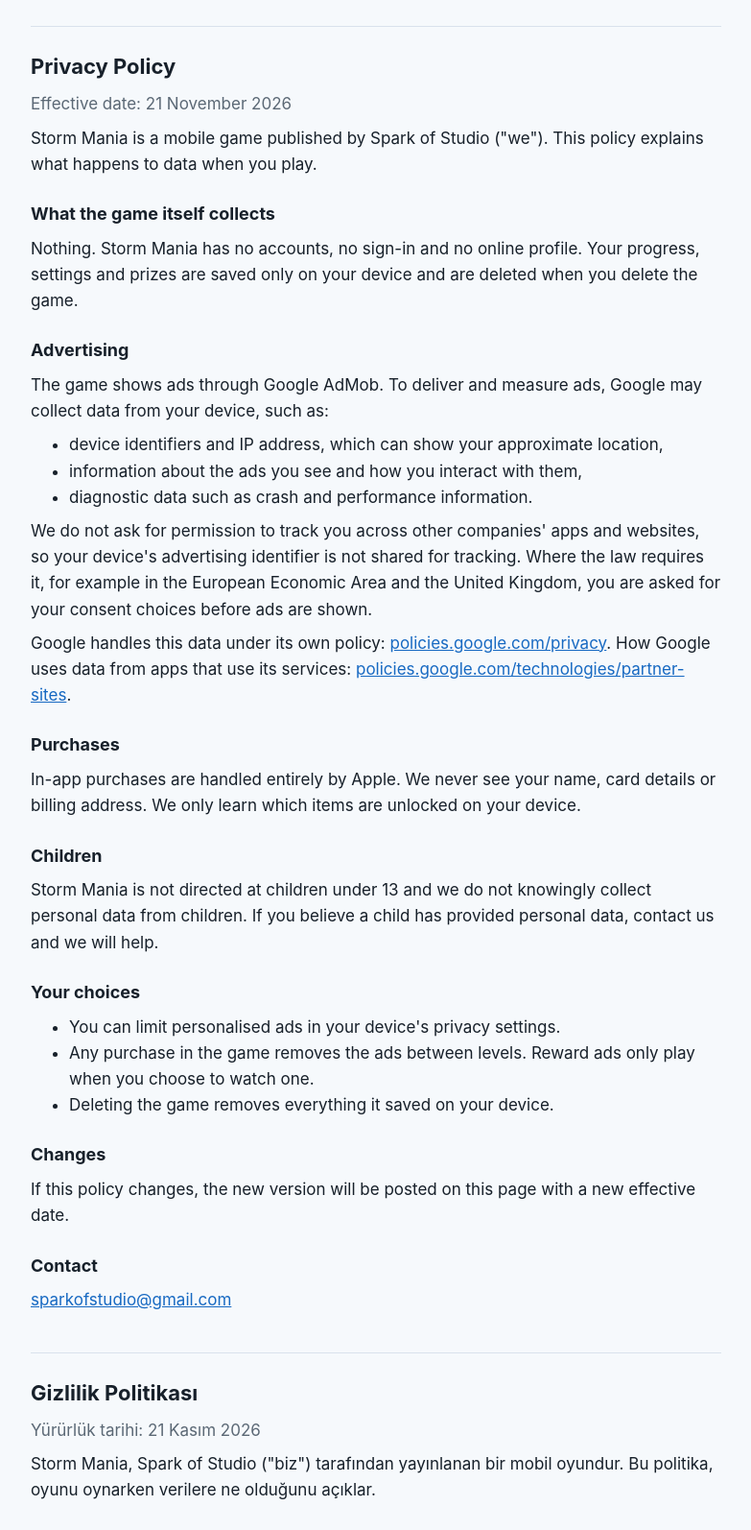
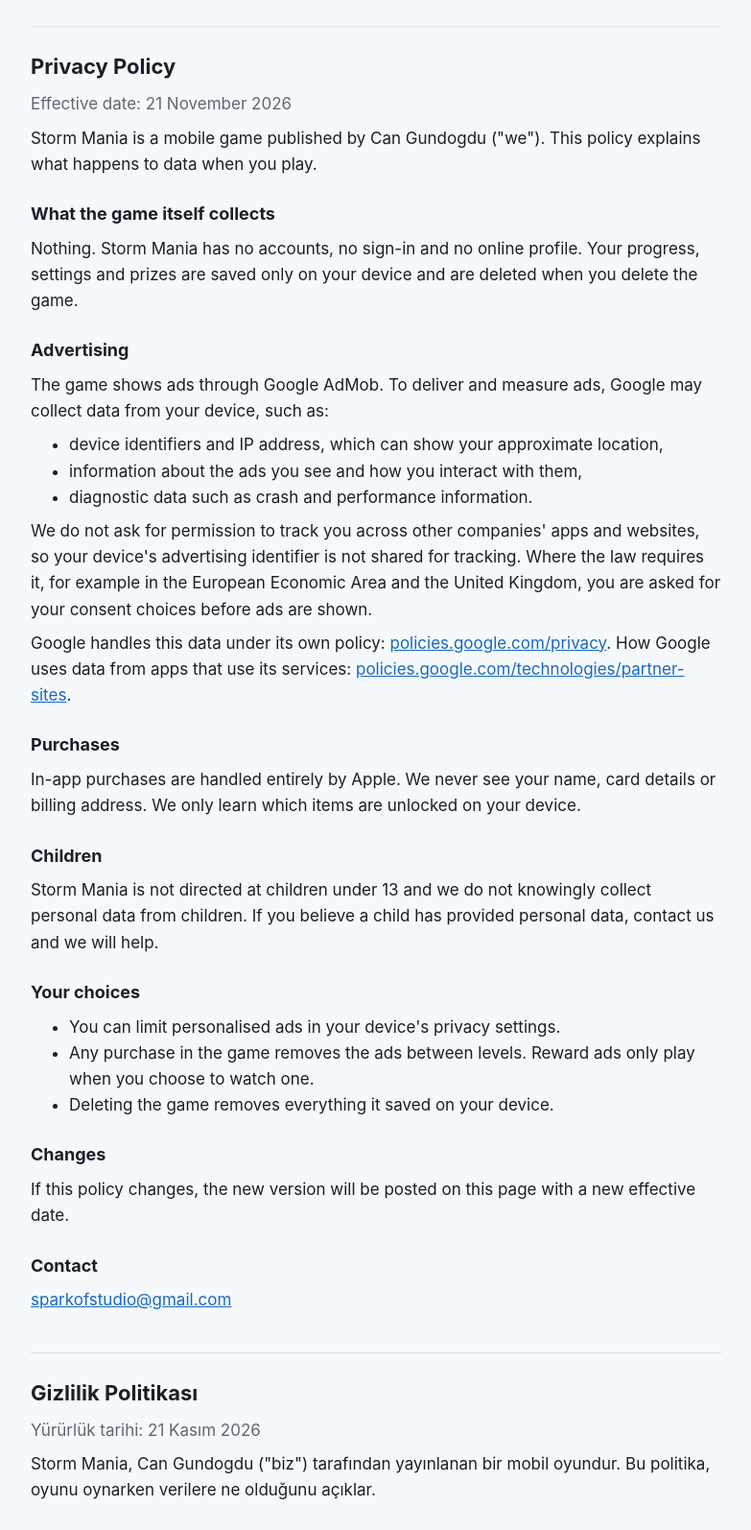
Before and after one commit to sparkofstudio/storm-mania, a plain HTML site: page index.html in a window 1280 px wide. Shown: the part 160-1754 px from the top of the page at 96% size, without its empty margins (248-1031 px from the left). Drawn offline with Linux system fonts and the light colour scheme.

Commit message:
Restore publisher name

```diff
--- a/index.html
+++ b/index.html
@@ -21,7 +21,7 @@ p,ul{margin:8px 0}.muted{color:var(--muted)}a{color:var(--accent)}nav a{margin-r
 
 <h2 id="en">Privacy Policy</h2>
 <p class="muted">Effective date: 21 November 2026</p>
-<p>Storm Mania is a mobile game published by Spark of Studio ("we"). This policy explains what happens to data when you play.</p>
+<p>Storm Mania is a mobile game published by Can Gundogdu ("we"). This policy explains what happens to data when you play.</p>
 <h3>What the game itself collects</h3>
 <p>Nothing. Storm Mania has no accounts, no sign-in and no online profile. Your progress, settings and prizes are saved only on your device and are deleted when you delete the game.</p>
 <h3>Advertising</h3>
@@ -51,7 +51,7 @@ p,ul{margin:8px 0}.muted{color:var(--muted)}a{color:var(--accent)}nav a{margin-r
 <h2 id="tr" lang="tr">Gizlilik Politikası</h2>
 <div lang="tr">
 <p class="muted">Yürürlük tarihi: 21 Kasım 2026</p>
-<p>Storm Mania, Spark of Studio ("biz") tarafından yayınlanan bir mobil oyundur. Bu politika, oyunu oynarken verilere ne olduğunu açıklar.</p>
+<p>Storm Mania, Can Gundogdu ("biz") tarafından yayınlanan bir mobil oyundur. Bu politika, oyunu oynarken verilere ne olduğunu açıklar.</p>
 <h3>Oyunun kendisi ne toplar</h3>
 <p>Hiçbir şey. Storm Mania'da hesap, giriş ya da çevrim içi profil yoktur. İlerlemeniz, ayarlarınız ve ödülleriniz yalnızca cihazınızda saklanır ve oyunu sildiğinizde silinir.</p>
 <h3>Reklamlar</h3>
```
